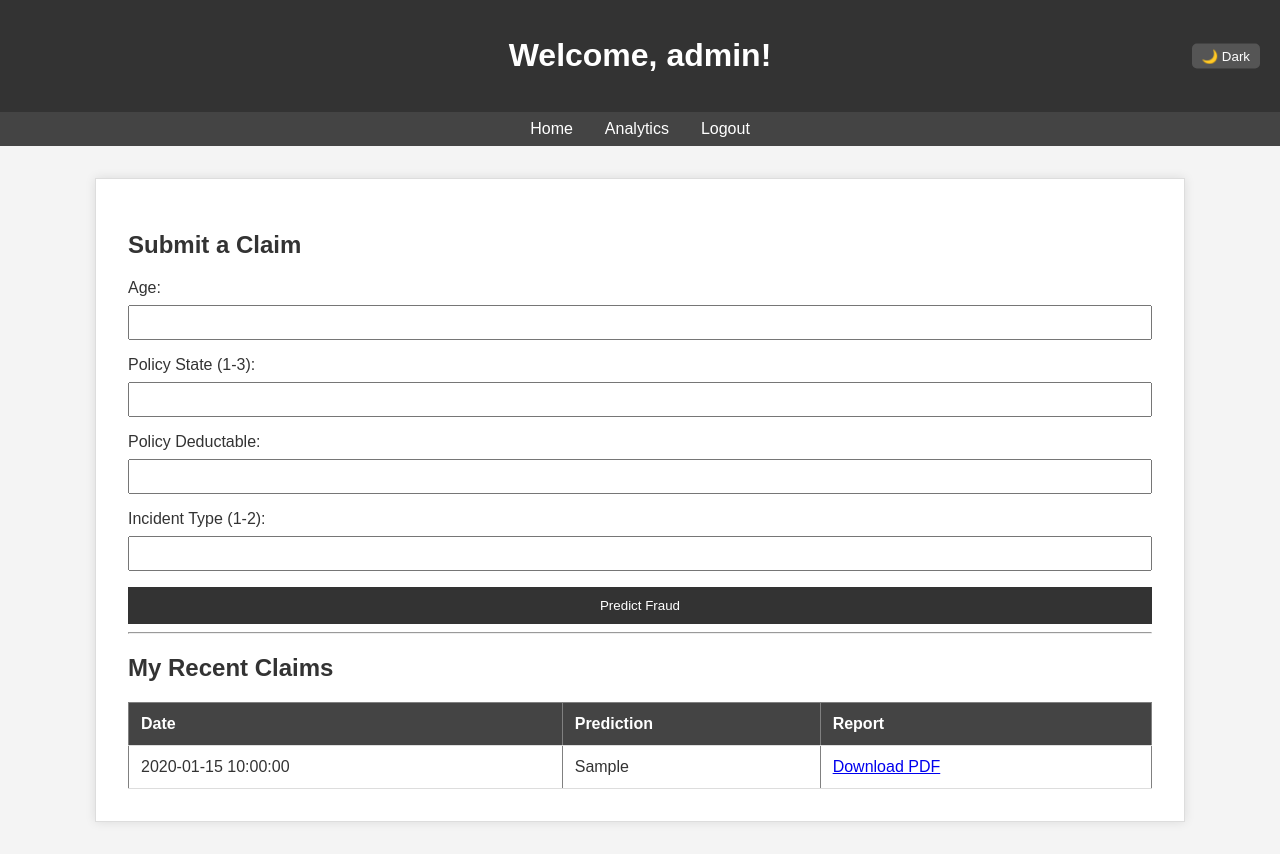
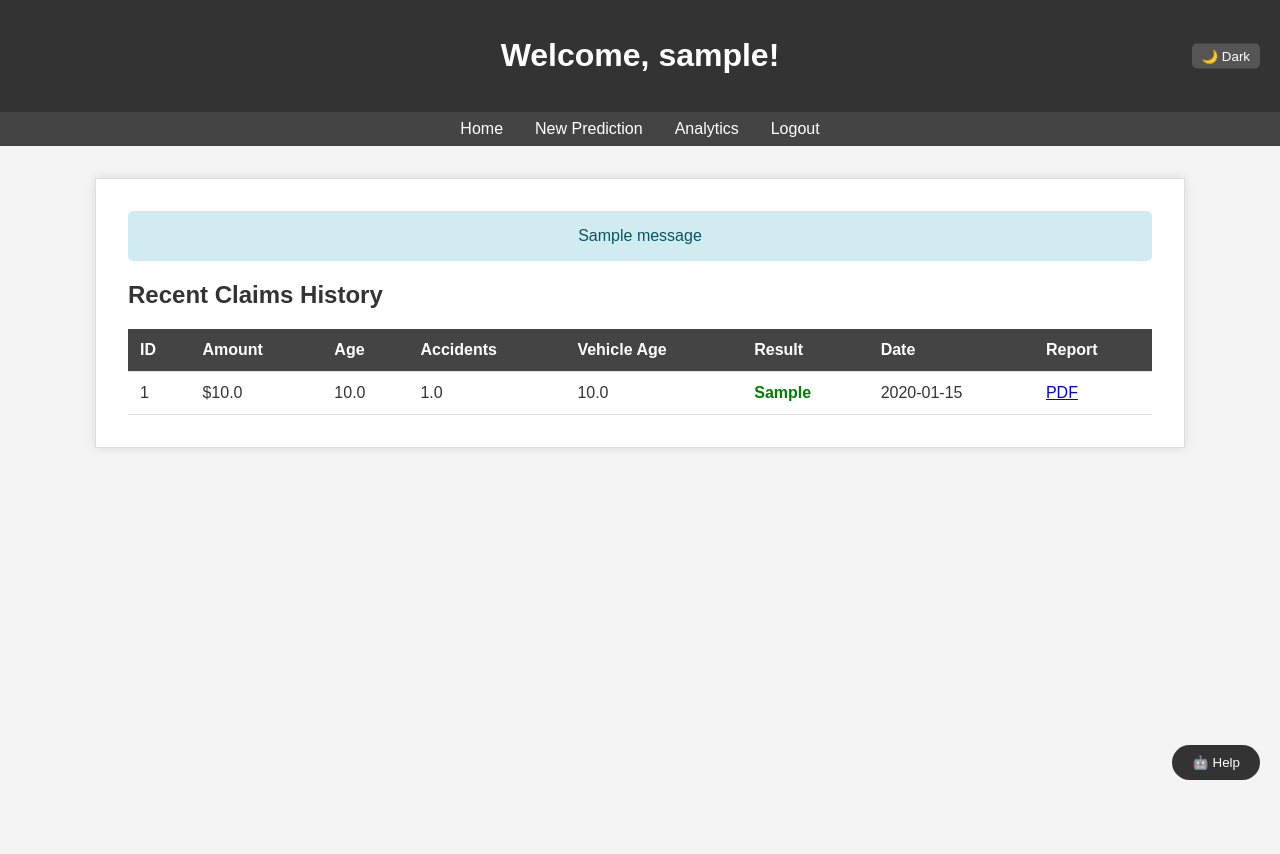
Before and after one commit to poorvipatil077/vehicle-insurance, a Flask app: page /dashboard in a window 1280 px wide. After the commit the page ends 780 px from the top, so only its background shows below. Run offline with Flask 3, Linux system fonts and the light colour scheme; a user stored in the database is signed in; tables that the repository leaves empty hold one stand-in row (values such as "Sample post"); one stand-in notice (Sample message) is shown.

Commit message:
Integrated new implementation with sqlite3, joblib, and reportlab. Updated templates and model training.

```diff
--- a/app.py
+++ b/app.py
@@ -1,270 +1,279 @@
 from flask import Flask, render_template, request, redirect, url_for, flash, send_file, session
-from flask_sqlalchemy import SQLAlchemy
-from flask_login import LoginManager, UserMixin, login_user, login_required, logout_user, current_user
-from flask_mail import Mail, Message
-from werkzeug.security import generate_password_hash, check_password_hash
-import pickle
+import sqlite3
+import os
+import joblib
 import pandas as pd
-import os
 from datetime import datetime
-from fpdf import FPDF
-import io
-import random
+from reportlab.pdfgen import canvas
 from dotenv import load_dotenv
 
-# Load environment variables from .env file
+# Load environment variables
 load_dotenv()
 
 app = Flask(__name__)
-app.secret_key = os.environ.get('SECRET_KEY', 'your_default_secret_key_for_local_dev')
+app.secret_key = os.environ.get('SECRET_KEY', "vehicleinsurancekey")
 
-# Mail Config
-app.config['MAIL_SERVER'] = 'smtp.gmail.com'
-app.config['MAIL_PORT'] = 587
-app.config['MAIL_USE_TLS'] = True
-app.config['MAIL_USERNAME'] = os.environ.get('MAIL_USERNAME')
-app.config['MAIL_PASSWORD'] = os.environ.get('MAIL_PASSWORD')
-app.config['MAIL_DEFAULT_SENDER'] = os.environ.get('MAIL_USERNAME')
+# Use absolute path for database
+basedir = os.path.abspath(os.path.dirname(__file__))
+DB_PATH = os.path.join(basedir, 'database.db')
 
-mail = Mail(app)
+# =========================
+# DATABASE SETUP
+# =========================
 
-# Use absolute path for SQLite to avoid issues on Windows/Render
-basedir = os.path.abspath(os.path.dirname(__file__))
-default_db_url = 'sqlite:///' + os.path.join(basedir, 'database', 'insurance.db')
-app.config['SQLALCHEMY_DATABASE_URI'] = os.environ.get('DATABASE_URL', default_db_url)
+def init_db():
+    conn = sqlite3.connect(DB_PATH)
+    cursor = conn.cursor()
 
-if app.config['SQLALCHEMY_DATABASE_URI'].startswith("postgres://"):
-    app.config['SQLALCHEMY_DATABASE_URI'] = app.config['SQLALCHEMY_DATABASE_URI'].replace("postgres://", "postgresql://", 1)
-app.config['SQLALCHEMY_TRACK_MODIFICATIONS'] = False
+    cursor.execute('''
+    CREATE TABLE IF NOT EXISTS users (
+        id INTEGER PRIMARY KEY AUTOINCREMENT,
+        username TEXT,
+        email TEXT,
+        password TEXT
+    )
+    ''')
 
-db = SQLAlchemy(app)
-login_manager = LoginManager()
-login_manager.init_app(app)
-login_manager.login_view = 'login'
+    cursor.execute('''
+    CREATE TABLE IF NOT EXISTS claims (
+        id INTEGER PRIMARY KEY AUTOINCREMENT,
+        amount REAL,
+        age REAL,
+        accidents REAL,
+        vehicle_age REAL,
+        result TEXT,
+        created_at TEXT
+    )
+    ''')
 
-# Models
-class User(UserMixin, db.Model):
-    id = db.Column(db.Integer, primary_key=True)
-    username = db.Column(db.String(150), unique=True, nullable=False)
-    email = db.Column(db.String(150), unique=True, nullable=False)
-    password = db.Column(db.String(150), nullable=False)
-    is_admin = db.Column(db.Boolean, default=False)
-    claims = db.relationship('Claim', backref='owner', lazy=True)
+    conn.commit()
+    conn.close()
 
-class Claim(db.Model):
-    id = db.Column(db.Integer, primary_key=True)
-    age = db.Column(db.Integer, nullable=False)
-    policy_state = db.Column(db.Integer, nullable=False)
-    policy_deductable = db.Column(db.Integer, nullable=False)
-    incident_type = db.Column(db.Integer, nullable=False)
-    prediction = db.Column(db.String(50), nullable=False)
-    timestamp = db.Column(db.DateTime, default=datetime.utcnow)
-    user_id = db.Column(db.Integer, db.ForeignKey('user.id'), nullable=False)
+init_db()
 
-@login_manager.user_loader
-def load_user(user_id):
-    return User.query.get(int(user_id))
+# =========================
+# LOAD ML MODEL
+# =========================
 
-# Create database and directories
-if not os.path.exists('database'):
-    os.makedirs('database')
+MODEL_PATH = os.path.join(basedir, 'model', 'fraud_model.pkl')
 
-with app.app_context():
-    db.create_all()
-    # Create admin if not exists
-    if not User.query.filter_by(username='admin').first():
-        admin = User(username='admin', email='admin@example.com',
-                     password=generate_password_hash('admin123', method='pbkdf2:sha256'),
-                     is_admin=True)
-        db.session.add(admin)
-        db.session.commit()
-
-# Load the model
-basedir = os.path.abspath(os.path.dirname(__file__))
-MODEL_PATH = os.path.join(basedir, 'model', 'fraud_model.pkl')
 if os.path.exists(MODEL_PATH):
-    with open(MODEL_PATH, 'rb') as f:
-        model = pickle.load(f)
+    model = joblib.load(MODEL_PATH)
 else:
     model = None
 
+# =========================
+# HOME PAGE
+# =========================
+
 @app.route('/')
-def index():
+def home():
     return render_template('index.html')
+
+# =========================
+# REGISTER
+# =========================
+
+@app.route('/register', methods=['GET', 'POST'])
+def register():
+    if request.method == 'POST':
+        username = request.form['username']
+        email = request.form['email']
+        password = request.form['password']
+
+        conn = sqlite3.connect(DB_PATH)
+        cursor = conn.cursor()
+
+        cursor.execute(
+            'INSERT INTO users (username, email, password) VALUES (?, ?, ?)',
+            (username, email, password)
+        )
+
+        conn.commit()
+        conn.close()
+
+        flash('Registration Successful!')
+        return redirect(url_for('login'))
+
+    return render_template('register.html')
+
+# =========================
+# LOGIN
+# =========================
 
 @app.route('/login', methods=['GET', 'POST'])
 def login():
     if request.method == 'POST':
-        username = request.form.get('username')
-        password = request.form.get('password')
-        user = User.query.filter_by(username=username).first()
-        if user and check_password_hash(user.password, password):
-            login_user(user)
+        email = request.form['email']
+        password = request.form['password']
+
+        conn = sqlite3.connect(DB_PATH)
+        cursor = conn.cursor()
+
+        cursor.execute(
+            'SELECT * FROM users WHERE email=? AND password=?',
+            (email, password)
+        )
+
+        user = cursor.fetchone()
+        conn.close()
+
+        if user:
+            session['user_id'] = user[0]
+            session['username'] = user[1]
+            flash('Login Successful!')
             return redirect(url_for('dashboard'))
-        flash('Login failed. Check your username and password.', 'danger')
+        else:
+            flash('Invalid Email or Password')
+
     return render_template('login.html')
 
-@app.route('/register', methods=['GET', 'POST'])
-def register():
-    if request.method == 'POST':
-        username = request.form.get('username')
-        email = request.form.get('email')
-        password = request.form.get('password')
+@app.route('/logout')
+def logout():
+    session.clear()
+    return redirect(url_for('home'))
 
-        user = User.query.filter_by(username=username).first()
-        if user:
-            flash('Username already exists.', 'danger')
-            return redirect(url_for('register'))
+# =========================
+# DASHBOARD
+# =========================
 
-        # Generate OTP
-        otp = str(random.randint(100000, 999999))
-        session['registration_data'] = {
-            'username': username,
-            'email': email,
-            'password': generate_password_hash(password, method='pbkdf2:sha256'),
-            'otp': otp
-        }
+@app.route('/dashboard')
+def dashboard():
+    if 'user_id' not in session:
+        return redirect(url_for('login'))
 
-        # Send OTP
-        try:
-            msg = Message('Email Verification OTP', recipients=[email])
-            msg.body = f'Your OTP for registration is: {otp}'
-            mail.send(msg)
-            flash('OTP sent to your email. Please verify.', 'info')
-            return redirect(url_for('verify_otp'))
-        except Exception as e:
-            flash(f'Error sending email: {str(e)}', 'danger')
-            # For local testing if mail fails, just allow redirect
-            return redirect(url_for('verify_otp'))
+    conn = sqlite3.connect(DB_PATH)
+    cursor = conn.cursor()
 
-    return render_template('register.html')
+    cursor.execute('SELECT * FROM claims ORDER BY id DESC')
+    claims = cursor.fetchall()
 
-@app.route('/verify-otp', methods=['GET', 'POST'])
-def verify_otp():
-    if 'registration_data' not in session:
-        return redirect(url_for('register'))
+    conn.close()
+
+    return render_template('dashboard.html', claims=claims, name=session['username'])
+
+# =========================
+# FRAUD PREDICTION
+# =========================
+
+@app.route('/predict', methods=['GET', 'POST'])
+def predict():
+    if 'user_id' not in session:
+        return redirect(url_for('login'))
+
+    prediction = None
 
     if request.method == 'POST':
-        entered_otp = request.form.get('otp')
-        data = session['registration_data']
+        try:
+            amount = float(request.form['amount'])
+            age = float(request.form['age'])
+            accidents = float(request.form['accidents'])
+            vehicle_age = float(request.form['vehicle_age'])
 
-        if entered_otp == data['otp']:
-            new_user = User(username=data['username'], email=data['email'],
-                            password=data['password'])
-            db.session.add(new_user)
-            db.session.commit()
-            session.pop('registration_data')
-            flash('Registration successful. Please login.', 'success')
-            return redirect(url_for('login'))
-        else:
-            flash('Invalid OTP.', 'danger')
+            # Features must match train_model.py exactly
+            input_data = pd.DataFrame(
+                [[age, accidents, vehicle_age]],
+                columns=['age', 'accidents', 'vehicle_age']
+            )
 
-    return render_template('verify_otp.html')
+            if model:
+                result = model.predict(input_data)[0]
+                prediction = "Fraud Claim Detected" if result == 1 else "Genuine Claim"
+            else:
+                prediction = "Model Not Found"
 
-@app.route('/logout')
-@login_required
-def logout():
-    logout_user()
-    return redirect(url_for('index'))
+            conn = sqlite3.connect(DB_PATH)
+            cursor = conn.cursor()
 
-@app.route('/dashboard')
-@login_required
-def dashboard():
-    user_claims = Claim.query.filter_by(user_id=current_user.id).order_by(Claim.timestamp.desc()).all()
-    return render_template('dashboard.html', name=current_user.username, claims=user_claims)
+            cursor.execute('''
+            INSERT INTO claims (
+                amount, age, accidents,
+                vehicle_age, result, created_at
+            )
+            VALUES (?, ?, ?, ?, ?, ?)
+            ''', (
+                amount,
+                age,
+                accidents,
+                vehicle_age,
+                prediction,
+                datetime.now().strftime("%Y-%m-%d %H:%M:%S")
+            ))
 
-@app.route('/admin')
-@login_required
-def admin():
-    if not current_user.is_admin:
-        flash('Access denied.', 'danger')
-        return redirect(url_for('dashboard'))
-    all_claims = Claim.query.all()
-    return render_template('admin.html', claims=all_claims)
+            conn.commit()
+            conn.close()
+        except Exception as e:
+            flash(f"Error during prediction: {str(e)}")
+
+    return render_template('predict.html', prediction=prediction)
+
+# =========================
+# PDF REPORT
+# =========================
+
+@app.route('/download_report/<int:claim_id>')
+def download_report(claim_id):
+    if 'user_id' not in session:
+        return redirect(url_for('login'))
+
+    conn = sqlite3.connect(DB_PATH)
+    cursor = conn.cursor()
+
+    cursor.execute('SELECT * FROM claims WHERE id=?', (claim_id,))
+    claim = cursor.fetchone()
+
+    conn.close()
+
+    if not claim:
+        return "Claim Not Found"
+
+    pdf_file = os.path.join(basedir, f"claim_report_{claim_id}.pdf")
+
+    c = canvas.Canvas(pdf_file)
+
+    c.drawString(100, 800, "Vehicle Insurance Claim Report")
+    c.drawString(100, 760, f"Claim ID: {claim[0]}")
+    c.drawString(100, 740, f"Amount: {claim[1]}")
+    c.drawString(100, 720, f"Age: {claim[2]}")
+    c.drawString(100, 700, f"Accidents: {claim[3]}")
+    c.drawString(100, 680, f"Vehicle Age: {claim[4]}")
+    c.drawString(100, 660, f"Result: {claim[5]}")
+    c.drawString(100, 640, f"Date: {claim[6]}")
+
+    c.save()
+
+    return send_file(pdf_file, as_attachment=True)
+
+# =========================
+# ANALYTICS PAGE
+# =========================
 
 @app.route('/analytics')
-@login_required
 def analytics():
-    # Fetch real data from database for analytics
-    claims = Claim.query.all()
-    fraud_count = len([c for c in claims if c.prediction == 'Fraud Reported'])
-    legit_count = len([c for c in claims if c.prediction == 'No Fraud Reported'])
+    if 'user_id' not in session:
+        return redirect(url_for('login'))
 
-    # Simple logic for other charts
-    states = {}
-    for c in claims:
-        states[c.policy_state] = states.get(c.policy_state, 0) + 1
+    conn = sqlite3.connect(DB_PATH)
+    cursor = conn.cursor()
 
-    return render_template('analytics.html',
-                           fraud_count=fraud_count,
-                           legit_count=legit_count,
-                           states=states)
+    cursor.execute('SELECT result, COUNT(*) FROM claims GROUP BY result')
+    data = cursor.fetchall()
 
-@app.route('/predict', methods=['POST'])
-@login_required
-def predict():
-    if model:
-        try:
-            age = int(request.form['age'])
-            policy_state = int(request.form['policy_state'])
-            policy_deductable = int(request.form['policy_deductable'])
-            incident_type = int(request.form['incident_type'])
+    conn.close()
 
-            data = pd.DataFrame([[age, policy_state, policy_deductable, incident_type]],
-                                columns=['age', 'policy_state', 'policy_deductable', 'incident_type'])
+    labels = [row[0] for row in data]
+    values = [row[1] for row in data]
 
-            prediction = model.predict(data)[0]
-            result = 'Fraud Reported' if prediction == 1 else 'No Fraud Reported'
+    return render_template(
+        'analytics.html',
+        labels=labels,
+        values=values
+    )
 
-            # Save claim to database
-            new_claim = Claim(age=age, policy_state=policy_state,
-                              policy_deductable=policy_deductable,
-                              incident_type=incident_type,
-                              prediction=result,
-                              owner=current_user)
-            db.session.add(new_claim)
-            db.session.commit()
+# =========================
+# MAIN
+# =========================
 
-            return render_template('result.html', prediction=result, claim_id=new_claim.id)
-        except Exception as e:
-            return f"Error during prediction: {str(e)}", 500
-    return "Model not found", 404
-
-@app.route('/report/<int:claim_id>')
-@login_required
-def generate_report(claim_id):
-    claim = Claim.query.get_or_404(claim_id)
-    if not current_user.is_admin and claim.owner != current_user:
-        flash('Access denied.', 'danger')
-        return redirect(url_for('dashboard'))
-
-    pdf = FPDF()
-    pdf.add_page()
-    pdf.set_font("Arial", 'B', 16)
-    pdf.cell(200, 10, txt="Insurance Claim Report", ln=True, align='C')
-    pdf.ln(10)
-
-    pdf.set_font("Arial", size=12)
-    pdf.cell(200, 10, txt=f"Claim ID: {claim.id}", ln=True)
-    pdf.cell(200, 10, txt=f"User: {claim.owner.username}", ln=True)
-    pdf.cell(200, 10, txt=f"Date: {claim.timestamp.strftime('%Y-%m-%d %H:%M:%S')}", ln=True)
-    pdf.ln(5)
-
-    pdf.cell(200, 10, txt=f"Age: {claim.age}", ln=True)
-    pdf.cell(200, 10, txt=f"Policy State: {claim.policy_state}", ln=True)
-    pdf.cell(200, 10, txt=f"Policy Deductable: {claim.policy_deductable}", ln=True)
-    pdf.cell(200, 10, txt=f"Incident Type: {claim.incident_type}", ln=True)
-    pdf.ln(5)
-
-    pdf.set_font("Arial", 'B', 12)
-    pdf.cell(200, 10, txt=f"AI Prediction: {claim.prediction}", ln=True)
-
-    output = io.BytesIO()
-    pdf_str = pdf.output(dest='S').encode('latin-1')
-    output.write(pdf_str)
-    output.seek(0)
-
-    return send_file(output, mimetype='application/pdf', as_attachment=True, download_name=f'claim_{claim.id}_report.pdf')
-
-if __name__ == "__main__":
-    app.run(host="0.0.0.0", port=5000, debug=True)
+if __name__ == '__main__':
+    port = int(os.environ.get("PORT", 10000))
+    app.run(host="0.0.0.0", port=port, debug=True)
--- a/static/style.css
+++ b/static/style.css
@@ -86,15 +86,16 @@ input {
     padding: 0.5rem;
 }
 
-button {
+button, .button {
     padding: 0.7rem;
     background: #333;
     color: white;
     border: none;
     cursor: pointer;
+    display: inline-block;
 }
 
-button:hover {
+button:hover, .button:hover {
     background: #555;
 }
 
--- a/templates/dashboard.html
+++ b/templates/dashboard.html
@@ -3,7 +3,7 @@
 <head>
     <meta charset="UTF-8">
     <meta name="viewport" content="width=device-width, initial-scale=1.0">
-    <title>Dashboard</title>
+    <title>User Dashboard</title>
     <link rel="stylesheet" href="{{ url_for('static', filename='style.css') }}">
 </head>
 <body>
@@ -12,44 +12,52 @@
         <button id="theme-toggle">🌙 Dark</button>
     </header>
     <nav>
-        <a href="{{ url_for('index') }}">Home</a>
+        <a href="{{ url_for('home') }}">Home</a>
+        <a href="{{ url_for('predict') }}">New Prediction</a>
         <a href="{{ url_for('analytics') }}">Analytics</a>
         <a href="{{ url_for('logout') }}">Logout</a>
     </nav>
     <div class="container">
-        <h2>Submit a Claim</h2>
-        <form action="{{ url_for('predict') }}" method="POST">
-            <label for="age">Age:</label>
-            <input type="number" id="age" name="age" required>
-            <label for="policy_state">Policy State (1-3):</label>
-            <input type="number" id="policy_state" name="policy_state" required>
-            <label for="policy_deductable">Policy Deductable:</label>
-            <input type="number" id="policy_deductable" name="policy_deductable" required>
-            <label for="incident_type">Incident Type (1-2):</label>
-            <input type="number" id="incident_type" name="incident_type" required>
-            <button type="submit">Predict Fraud</button>
-        </form>
+        {% with messages = get_flashed_messages() %}
+          {% if messages %}
+            {% for message in messages %}
+              <div class="flash flash-info">{{ message }}</div>
+            {% endfor %}
+          {% endif %}
+        {% endwith %}
 
-        <hr>
-        <h2>My Recent Claims</h2>
-        <table border="1" style="width: 100%; text-align: left; border-collapse: collapse;">
+        <h2>Recent Claims History</h2>
+        <table>
             <thead>
                 <tr>
+                    <th>ID</th>
+                    <th>Amount</th>
+                    <th>Age</th>
+                    <th>Accidents</th>
+                    <th>Vehicle Age</th>
+                    <th>Result</th>
                     <th>Date</th>
-                    <th>Prediction</th>
                     <th>Report</th>
                 </tr>
             </thead>
             <tbody>
                 {% for claim in claims %}
                 <tr>
-                    <td>{{ claim.timestamp.strftime('%Y-%m-%d %H:%M:%S') }}</td>
-                    <td>{{ claim.prediction }}</td>
-                    <td><a href="{{ url_for('generate_report', claim_id=claim.id) }}">Download PDF</a></td>
+                    <td>{{ claim[0] }}</td>
+                    <td>${{ claim[1] }}</td>
+                    <td>{{ claim[2] }}</td>
+                    <td>{{ claim[3] }}</td>
+                    <td>{{ claim[4] }}</td>
+                    <td style="color: {% if 'Fraud' in claim[5] %}red{% else %}green{% endif %}; font-weight: bold;">
+                        {{ claim[5] }}
+                    </td>
+                    <td>{{ claim[6] }}</td>
+                    <td><a href="{{ url_for('download_report', claim_id=claim[0]) }}">PDF</a></td>
                 </tr>
                 {% endfor %}
             </tbody>
         </table>
     </div>
+    <script src="{{ url_for('static', filename='script.js') }}"></script>
 </body>
 </html>
--- a/templates/index.html
+++ b/templates/index.html
@@ -12,13 +12,16 @@
         <button id="theme-toggle">🌙 Dark</button>
     </header>
     <nav>
-        <a href="{{ url_for('index') }}">Home</a>
+        <a href="{{ url_for('home') }}">Home</a>
         <a href="{{ url_for('login') }}">Login</a>
         <a href="{{ url_for('register') }}">Register</a>
     </nav>
     <div class="container">
         <h2>Welcome to the Vehicle Insurance Fraud Detection System</h2>
         <p>Our system helps in detecting fraudulent insurance claims using machine learning.</p>
+        <div style="margin-top: 2rem; text-align: center;">
+            <a href="{{ url_for('login') }}" class="button" style="text-decoration: none; padding: 10px 20px; background: #333; color: white; border-radius: 5px;">Get Started</a>
+        </div>
     </div>
     <script src="{{ url_for('static', filename='script.js') }}"></script>
 </body>
--- a/templates/register.html
+++ b/templates/register.html
@@ -12,19 +12,23 @@
         <button id="theme-toggle">🌙 Dark</button>
     </header>
     <nav>
-        <a href="{{ url_for('index') }}">Home</a>
+        <a href="{{ url_for('home') }}">Home</a>
         <a href="{{ url_for('login') }}">Login</a>
     </nav>
     <div class="container">
         <form action="{{ url_for('register') }}" method="POST">
             <label for="username">Username:</label>
             <input type="text" id="username" name="username" required>
+
             <label for="email">Email:</label>
             <input type="email" id="email" name="email" required>
+
             <label for="password">Password:</label>
             <input type="password" id="password" name="password" required>
+
             <button type="submit">Register</button>
         </form>
     </div>
+    <script src="{{ url_for('static', filename='script.js') }}"></script>
 </body>
 </html>
```
Also changed, not shown: requirements.txt (+7 -0 lines), templates/analytics.html (+27 -35 lines), templates/login.html (+14 -3 lines), templates/predict.html (added, +49 -0 lines), train_model.py (+11 -14 lines), database.db (added).
